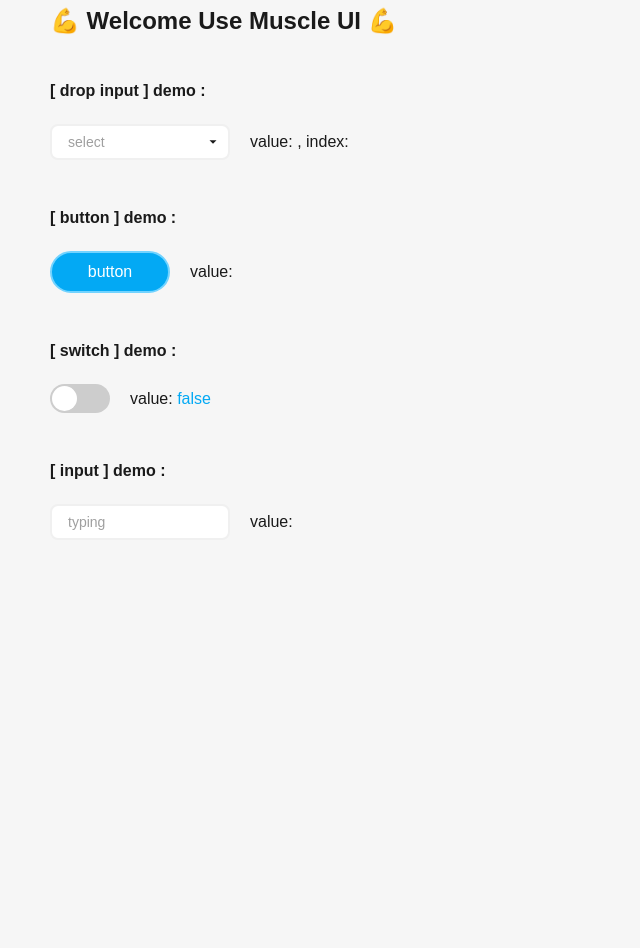
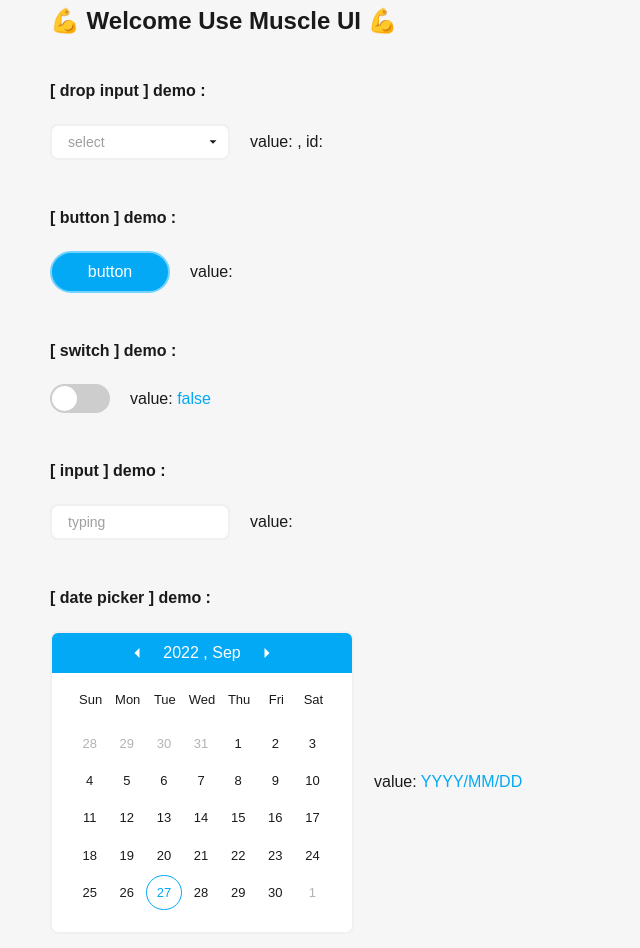
Before and after one commit to steve19890707/UI-Components, a React (Create React App) app: page / in a window 1280 px wide. Shown: the part 100-1048 px from the top of the page, without its empty margins (0-640 px from the left). Before the commit the page ends 800 px from the top, so only its background shows below. Built offline with nearby package versions, Linux system fonts and the light colour scheme.

Commit message:
[update] add date picker

```diff
--- a/package.json
+++ b/package.json
@@ -7,8 +7,10 @@
     "@testing-library/jest-dom": "^5.16.5",
     "@testing-library/react": "^13.4.0",
     "@testing-library/user-event": "^13.5.0",
+    "classnames": "^2.3.2",
     "gh-pages": "^4.0.0",
     "lodash": "^4.17.21",
+    "moment": "^2.29.4",
     "react": "^18.2.0",
     "react-dom": "^18.2.0",
     "react-icons": "^4.4.0",
--- /dev/null
+++ b/src/UI-components/DatePicker.js
@@ -0,0 +1,217 @@
+import { useState } from "react";
+import { noop } from "lodash";
+import styled from "styled-components";
+import cx from "classnames";
+import moment from "moment";
+import { IoMdArrowDropleft, IoMdArrowDropright } from "react-icons/io"
+import { themes } from "../theme-style";
+import { dayList, monthList, weekList } from "../common/static";
+
+const getLastMonthTable = (date = 'YYYY/MM/DD') => {
+  const lastDate = moment(date);
+  let array = [];
+  for (var i = 0; i <= lastDate.day(); i++) {
+    array.push({
+      year: lastDate.year(),
+      month: lastDate.month() + 1,
+      date: lastDate.date() - (lastDate.day() - i),
+      day: i
+    })
+  }
+  return array;
+}
+
+const getNextMonthTable = (date = 'YYYY/MM/DD') => {
+  const fistDate = moment(date);
+  let array = [];
+  for (var i = fistDate.day(); i <= 6; i++) {
+    array.push({
+      year: fistDate.year(),
+      month: fistDate.month() + 1,
+      date: fistDate.date() + (i - fistDate.day()),
+      day: i
+    })
+  }
+  return array;
+}
+
+const getMonthTable = (year = moment().year(), month = '01') => {
+  let array = [];
+  const lastMonth = Number(month) - 1 === 0 ? 12 : Number(month) - 1;
+  const lastMonthEndOf = moment(`${lastMonth === 12 ? Number(year) - 1 : year}/${lastMonth}`).endOf('month').format('YYYY/MM/DD');
+  const nextMonth = Number(month) + 1 > 12 ? 1 : Number(month) + 1;
+  const nextMonthFisrtOf = moment(`${nextMonth === 1 ? Number(year) + 1 : year}/${nextMonth}/01`).format('YYYY/MM/DD');
+  dayList.map((val) => {
+    const day = moment(`${year}/${month}/${val}`);
+    const thisMonth = Number(day.month() + 1) === Number(month);
+    if (thisMonth) {
+      return array.push({
+        year: day.year(),
+        month: day.month() + 1,
+        date: day.date(),
+        day: day.day()
+      })
+    } else return null;
+  });
+  const result = [...getLastMonthTable(lastMonthEndOf), ...array, ...getNextMonthTable(nextMonthFisrtOf)]
+  return result;
+};
+
+const getMonth = (month = 0) => {
+  const find = monthList.find(val => val.value === month);
+  return find.month;
+}
+
+const StyledDatePicker = styled.div`
+  width: ${({ props }) => props.width};
+  border-radius:8px ;
+  border:2px solid ${({ props }) => props.themeColor.sub};
+  background-color:${({ props }) => props.themeColor.bottom};
+  overflow:hidden ;
+  .dp-caption {
+    color: ${({ props }) => props.themeColor.btnColor};
+    background-color:${({ props }) => props.themeColor.main};
+    padding:10px 0;
+    display:flex ;
+    align-items:center ;
+    justify-content:center ;
+    box-sizing:border-box ;
+  }
+  .dp-title {
+    font-size:16px;
+    margin:0 16px;
+  }
+  .svg-IoMdArrow {
+    width:20px;
+    height:20px ;
+    cursor: pointer;
+  }
+  .dp-week {
+    display:flex ;
+    align-items:center ;
+    box-sizing:border-box ;
+    padding:20px ;
+  }
+  .dp-day {
+    width:calc(100% / 7) ;
+    text-align:center ;
+    color: ${({ props }) => props.themeColor.color};
+    font-size:13px ;
+  }
+  .dp-content {
+    box-sizing:border-box;
+    padding:0 20px 20px 20px;
+    color: ${({ props }) => props.themeColor.color};
+    display:flex ;
+    align-items:center ;
+    flex-wrap:wrap ;
+  }
+  .dp-date-selector {
+    position:relative ;
+    width: calc((100% / 7));
+    padding-bottom:calc((100% / 7));
+    height: 0;
+    cursor: pointer;
+    &.other-month span {
+      color: ${({ props }) => props.themeColor.dpOtherMonth};
+    }
+    &:hover span, &.selected-date span{
+      border:${({ props }) => `1px solid ${props.themeColor.main}`};
+      color: ${({ props }) => props.themeColor.main};
+    }
+  }
+  .dp-date-selector span{
+    position:absolute ;
+    width:95% ;
+    height:95% ;
+    border-radius:50%;
+    box-sizing:border-box ;
+    border: 1px solid transparent;
+    display:flex ;
+    align-items:center;
+    justify-content:center;
+    font-size:13px;
+    transition:.2s;
+    color: ${({ props }) => props.themeColor.color};
+  }
+`;
+
+export const DatePicker = ({
+  theme = 'light',
+  width = '300px',
+  onClick = noop
+}) => {
+  const [selectedDate, setSelectedDate] = useState({
+    year: moment().year(),
+    month: moment().month() + 1,
+    date: moment().date()
+  });
+  const [currentMonth, setCurrentMonth] = useState({
+    year: moment().year(),
+    month: moment().month() + 1
+  });
+  const [dateTable, setDateTable] = useState(getMonthTable(moment().year(), (moment().month() + 1)));
+  const checkThisDate = (val) => {
+    const isYear = val.year === selectedDate.year;
+    const isMonth = val.month === selectedDate.month;
+    const isDate = val.date === selectedDate.date;
+    return isYear && isMonth && isDate;
+  }
+  return <StyledDatePicker
+    props={{
+      themeColor: themes[theme] || themes.light,
+      width: width,
+    }}
+  >
+    <div className="dp-caption">
+      <IoMdArrowDropleft className="svg-IoMdArrow"
+        onClick={() => {
+          const isPrevYear = Number(currentMonth.month) - 1 === 0;
+          const updateYear = isPrevYear ? Number(currentMonth.year) - 1 : currentMonth.year;
+          const updateMonth = isPrevYear ? 12 : Number(currentMonth.month) - 1;
+          const update = getMonthTable(updateYear, updateMonth)
+          setCurrentMonth({
+            year: updateYear,
+            month: updateMonth
+          });
+          setDateTable(update)
+        }}
+      />
+      <div className="dp-title">
+        {currentMonth.year} , {getMonth(currentMonth.month)}
+      </div>
+      <IoMdArrowDropright className="svg-IoMdArrow"
+        onClick={() => {
+          const isNextYear = Number(currentMonth.month) + 1 > 12;
+          const updateYear = isNextYear ? Number(currentMonth.year) + 1 : currentMonth.year;
+          const updateMonth = isNextYear ? 1 : Number(currentMonth.month) + 1;
+          const update = getMonthTable(updateYear, updateMonth)
+          setCurrentMonth({
+            year: updateYear,
+            month: updateMonth
+          });
+          setDateTable(update)
+        }}
+      />
+    </div>
+    <div className="dp-week">
+      {weekList.map((value, key) => <div key={key} className="dp-day">{value.day}</div>)}
+    </div>
+    <div className="dp-content">
+      {dateTable.map((val, key) => <div key={key} className={cx(`dp-date-selector`, { 'other-month': val.month !== currentMonth.month }, { 'selected-date': checkThisDate(val) })}
+        onClick={() => {
+          setSelectedDate({
+            year: val.year,
+            month: val.month,
+            date: val.date
+          });
+          onClick({ selected: moment(`${val.year}/${val.month}/${val.date}`) })
+        }}
+      >
+        <span>
+          {val.date}
+        </span>
+      </div>)}
+    </div>
+  </StyledDatePicker>
+}
--- /dev/null
+++ b/src/common/static.js
@@ -0,0 +1,84 @@
+export const monthList = [
+  {
+    month: 'Jan',
+    value: 1
+  },
+  {
+    month: 'Feb',
+    value: 2
+  },
+  {
+    month: 'Mar',
+    value: 3
+  },
+  {
+    month: 'Apr',
+    value: 4
+  },
+  {
+    month: 'May',
+    value: 5
+  },
+  {
+    month: 'Jun',
+    value: 6
+  },
+  {
+    month: 'Jul',
+    value: 7
+  },
+  {
+    month: 'Aug',
+    value: 8
+  },
+  {
+    month: 'Sep',
+    value: 9
+  },
+  {
+    month: 'Oct',
+    value: 10
+  },
+  {
+    month: 'Nov',
+    value: 11
+  }, {
+    month: 'Dec',
+    value: 12
+  },
+];
+
+export const weekList = [
+  {
+    day: 'Sun',
+    value: 0,
+  },
+  {
+    day: 'Mon',
+    value: 1,
+  },
+  {
+    day: 'Tue',
+    value: 2,
+  },
+  {
+    day: 'Wed',
+    value: 3,
+  },
+  {
+    day: 'Thu',
+    value: 4,
+  },
+  {
+    day: 'Fri',
+    value: 5,
+  },
+  {
+    day: 'Sat',
+    value: 6,
+  },
+]
+
+export const dayList = [
+  '01', '02', '03', '04', '05', '06', '07', '08', '09', '10', '11', '12', '13', '14', '15', '16', '17', '18', '19', '20', '21', '22', '23', '24', '25', '26', '27', '28', '29', '30', '31'
+]
--- a/src/components/App.js
+++ b/src/components/App.js
@@ -7,6 +7,7 @@ import { DropInput } from "../UI-components/DropInput";
 import { Button } from "../UI-components/Button";
 import { Switch } from "../UI-components/Switch";
 import { Input } from "../UI-components/Input";
+import { DatePicker } from "../UI-components/DatePicker";
 
 const GlobalStyle = createGlobalStyle`
   body {
@@ -71,6 +72,7 @@ export const App = () => {
   const [buttonDemoVal, setButtonDemoVal] = useState('');
   const [switchDemoVal, setSwitchDemoVal] = useState(false);
   const [inputDemoVal, setInputDemoVal] = useState('');
+  const [datePickerDemoVal, setDatePickerDemoVal] = useState('YYYY/MM/DD');
   return <StyledApp theme={theme}>
     <GlobalStyle theme={theme} />    <div className="theme-btns">
       <button onClick={() => setTheme('light')}>light</button>
@@ -81,10 +83,10 @@ export const App = () => {
     <div className="demo-compnent">
       <DropInput
         theme={theme}
-        datalist={["Apple", "Orange", "Pear", "Lemon", "Apple1", "Orange2", "Pear3", "Lemon4"]}
+        datalist={[{ value: "Apple", id: 1 }, { value: "Orange", id: 2 }, { value: "Pear", id: 3 }, { value: "Lemon", id: 4 }, { value: "Apple1", id: 5 }, { value: "Orange2", id: 6 }, { value: "Pear3", id: 7 }, { value: "Lemon4", id: 8 }]}
         onClick={(e) => setDropInputDemoVal(e)}
       />
-      <div className="compnent-value">value: <span>{dropInputDemoVal.value}</span>, index: <span>{dropInputDemoVal.index}</span></div>
+      <div className="compnent-value">value: <span>{dropInputDemoVal.value}</span>, id: <span>{dropInputDemoVal.id}</span></div>
     </div>
     <div className="caption">[ button ] demo :</div>
     <div className="demo-compnent">
@@ -112,5 +114,12 @@ export const App = () => {
       />
       <div className="compnent-value">value: <span>{inputDemoVal}</span></div>
     </div>
+    <div className="caption">[ date picker ] demo :</div>
+    <div className="demo-compnent">
+      <DatePicker theme={theme}
+        onClick={(val) => setDatePickerDemoVal(val.selected.format('YYYY/MM/DD'))}
+      />
+      <div className="compnent-value">value: <span>{datePickerDemoVal}</span></div>
+    </div>
   </StyledApp>
 }
--- a/src/theme-style.js
+++ b/src/theme-style.js
@@ -10,6 +10,7 @@ export const themes = {
     btnColor: '#fff',
     btnBorder: '#72d3ff',
     switchBG: '#cdcdcd',
+    dpOtherMonth: '#b3b3b3',
   },
   dark: {
     body: '#2b2b2d',
@@ -22,5 +23,6 @@ export const themes = {
     btnColor: '#fff',
     btnBorder: '#15d0be',
     switchBG: '#1e1e1e',
+    dpOtherMonth: '#b3b3b3',
   }
 }
--- a/src/tools.js
+++ b/src/tools.js
@@ -14,3 +14,9 @@ export const filterSearch = (data = [], key = '', emptyValue = "") => {
   const reslut = update.length === 0 ? [emptyValue] : update;
   return reslut
 };
+
+export const filterObjSearch = (data = [], key = '', emptyValue = "") => {
+  const update = data.filter((val) => !!~val.value.toLowerCase().indexOf(key.toLowerCase()));
+  const reslut = update.length === 0 ? [{ value: emptyValue }] : update;
+  return reslut
+};
```
Also changed, not shown: src/UI-components/DropInput.js (+6 -10 lines), 2 other files (tests, documents, lock files or other folders).
